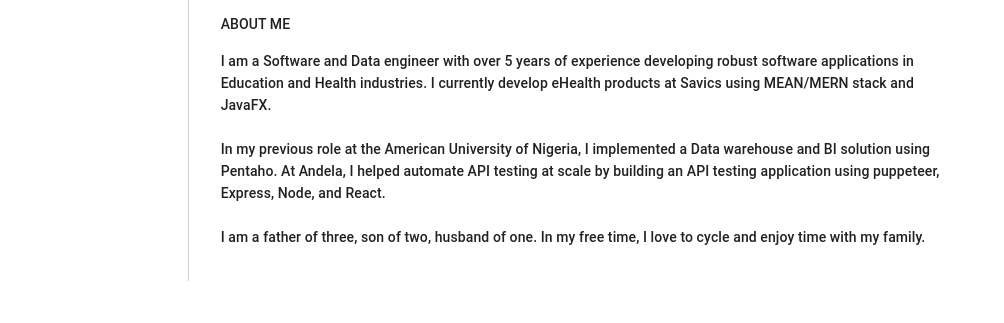
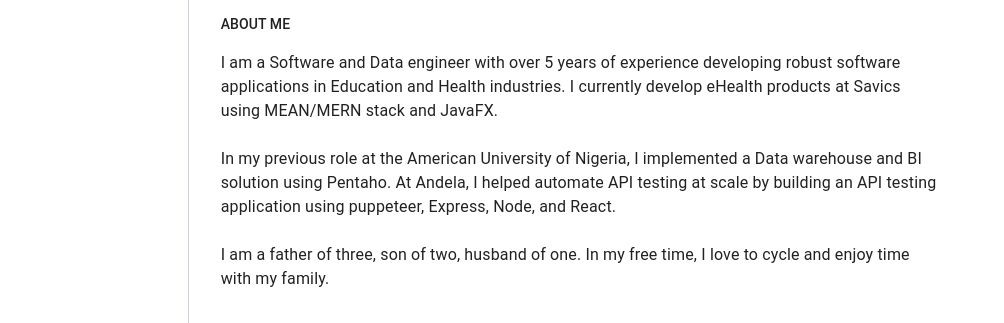
Before and after one commit to akinwale-habibullah/portfolio, a Gatsby site: page / in a window 1280 px wide. Shown: the part 707-1030 px from the top of the page, 276-1280 px from the left. Before the commit the page ends 988 px from the top, so only its background shows below. Built offline with nearby package versions, Linux system fonts and the light colour scheme; Gatsby itself is replaced by a stand-in of ours.

Commit message:
ch: add github workflow deploy file

```diff
--- a/src/components/ProfileMain.js
+++ b/src/components/ProfileMain.js
@@ -152,7 +152,7 @@ const ProfileMain = () => {
           ABOUT ME
         </Typography>
         <Typography
-            variant='subtitle2'
+            variant='body1'
           >
             I am a Software and Data engineer with over 5 years of experience developing robust software applications in Education
             and Health industries. I currently develop eHealth products at Savics using MEAN/MERN stack and JavaFX.
```
Also changed, not shown: .github/workflows/deploy.yml (added).
